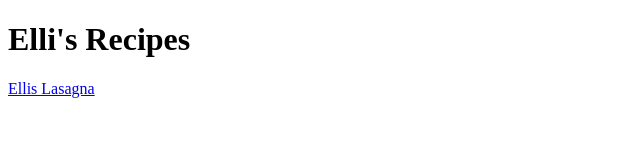
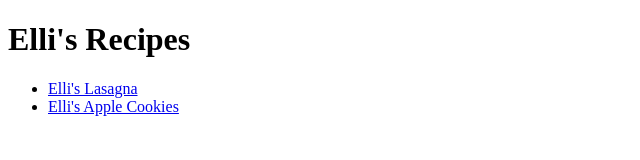
Before and after one commit to ElliPorelli/recipes, a plain HTML site: page index.html in a window 1280 px wide. Shown: the whole page, without its empty margins (0-640 px from the left). Drawn offline with Linux system fonts and the light colour scheme.

Commit message:
Added the link to next recipe
I added the link to the next recipe. I also put the
recipes in an ul list.

```diff
--- a/index.html
+++ b/index.html
@@ -7,7 +7,10 @@
 </head>
 <body>
     <h1>Elli's Recipes</h1>
-    <a href="Recipes/lasagna.html" target="_blank" rel="noopener noreferrer">Ellis Lasagna</a>
+        <ul>
+            <li><a href="Recipes/lasagna.html" target="_blank" rel="noopener noreferrer">Elli's Lasagna</a></li>
+            <li><a href="Recipes/apple_cookies.html" target="_blank" rel="noopener noreferrer">Elli's Apple Cookies</a></li>
+        </ul>
 
 </body>
 </html>
```
